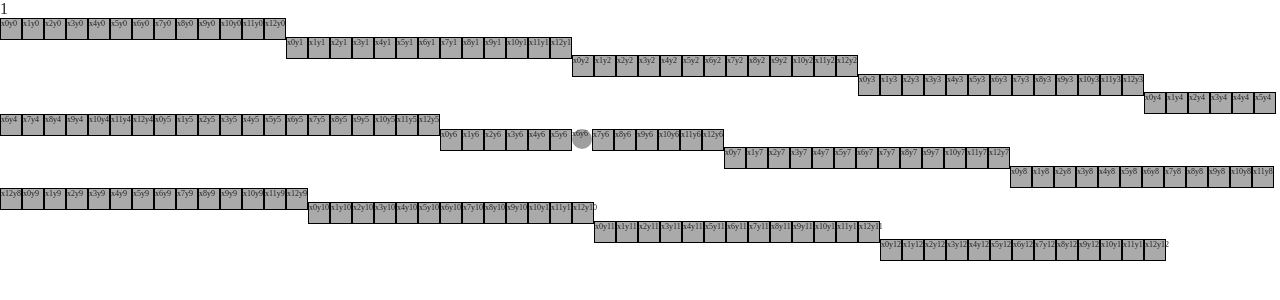
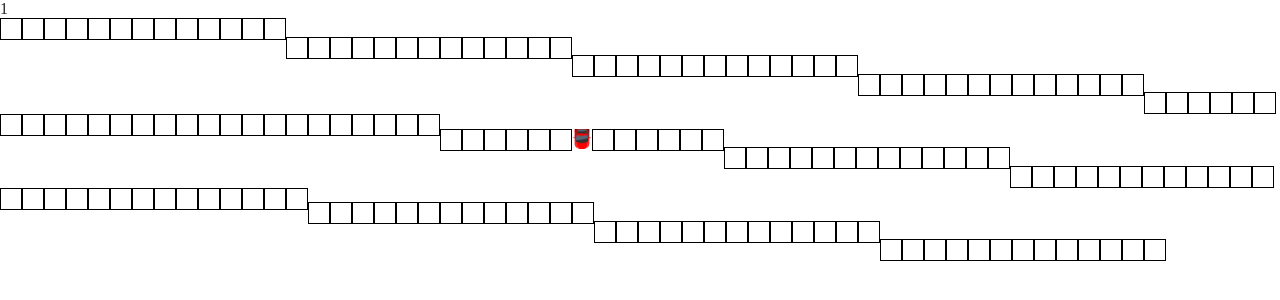
Before and after one commit to robinhardjo/snake, a website built with Parcel: page index.html in a window 1280 px wide. Built offline with nearby package versions, Linux system fonts and the light colour scheme; grey boxes are pictures that could not be loaded; files whose address does not match are found by name.

Commit message:
bijna klaar

```diff
--- a/css/main.css
+++ b/css/main.css
@@ -100,22 +100,20 @@
   width: 20px;
   height: 20px;
   border: 1px solid black;
-  background-color: #aaaaaa;
+  background-color: #ffffff;
   display: inline;
   float: left;
-  font-size: 8px;
+  font-size: 0px;
 }
 
 .bodySnake {
-  background-color: red;
-  border-radius: 50%;
+  background-color: rgb(255, 0, 0);
 }
 
 .bodyHead{
     background-color:  rgba(0,0,0,0);
-    border-radius: 50%;
     border: none;
-    background-image: url('../img/auto.png');
+    background-image: url('../img/auto_voorkant.png');
     background-size: contain;
   }
 
```
Also changed, not shown: img/auto_achterkant.png (added), img/auto_voorkant.png (added).
